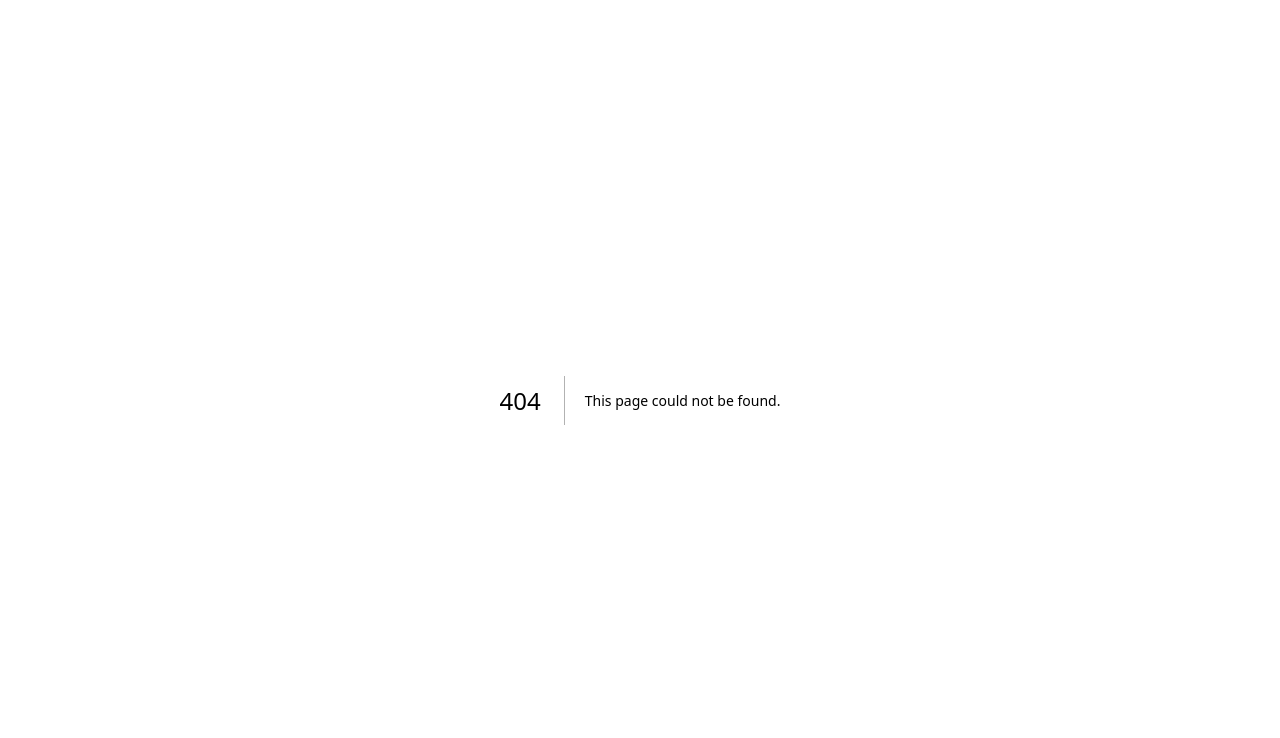
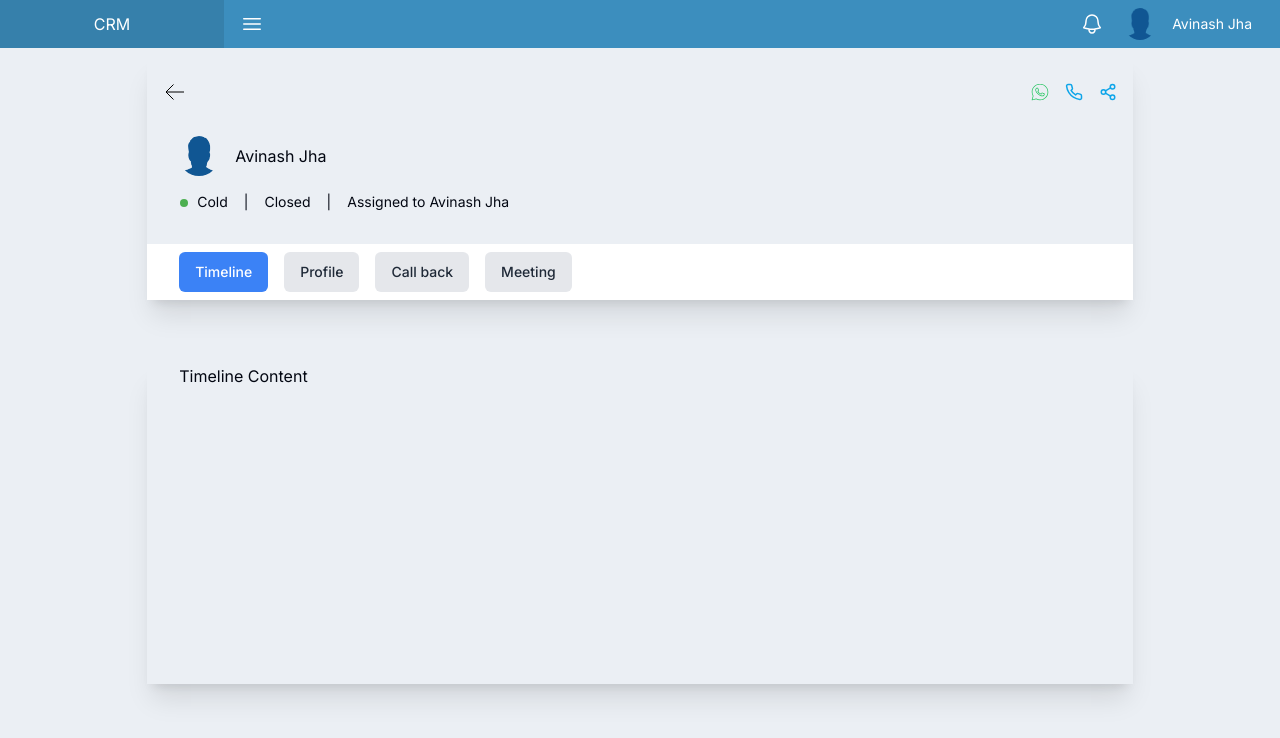
Before and after one commit to Buzxxx/ehe_next, a Next.js app: page /lead/lead-page/1 in a window 1280 px wide. Before the commit this address had no page. Shown: the top 738 px of the page. Built offline with nearby package versions, Linux system fonts and the light colour scheme.

Commit message:
add lead page nav-tabs

```diff
--- a/package.json
+++ b/package.json
@@ -28,6 +28,7 @@
     "lucide-react": "^0.377.0",
     "next": "14.2.3",
     "react": "^18",
+    "react-datepicker": "^7.3.0",
     "react-day-picker": "^8.10.1",
     "react-dom": "^18",
     "react-hook-form": "^7.51.3",
--- /dev/null
+++ b/src/app/(dashboard)/lead/lead-page/[slug]/page.tsx
@@ -0,0 +1,12 @@
+import LeadHeader from "@/components/lead/ui/leadHeader"
+import React from "react"
+
+const LeadPage = () => {
+  return (
+    <>
+      <LeadHeader />
+    </>
+  )
+}
+
+export default LeadPage
--- a/src/app/(dashboard)/lead/page.tsx
+++ b/src/app/(dashboard)/lead/page.tsx
@@ -2,6 +2,8 @@
 
 import Lead from "@/components/lead/feature/lead"
 
+
+
 export default function Home() {
   return <Lead />
 }
--- a/src/components/dashboard/ui/avataar.tsx
+++ b/src/components/dashboard/ui/avataar.tsx
@@ -1,6 +1,6 @@
 import { Avatar, AvatarFallback, AvatarImage } from "@/components/ui/avatar";
 
-const Avataar = ({ className, src }: { className?: string; src: string }) => {
+const Avataar = ({ className, src }: { className?: string; src?: string }) => {
   return (
     <Avatar className={className}>
       <AvatarImage src={src ? src : "./base/profile.webp"} />
--- a/src/components/dashboard/ui/onlineTag.tsx
+++ b/src/components/dashboard/ui/onlineTag.tsx
@@ -1,11 +1,11 @@
-import GreenDot from "@/components/ui/icons/greenDot";
-const OnlineTag = () => {
+import GreenDot from "@/components/ui/icons/greenDot"
+const OnlineTag = ({ text = "Online" }: { text?: "Online" | string }) => {
   return (
-    <div className="flex gap-1 items-center">
+    <span>
       <GreenDot height={10} width={10} />
-      <span className="text-xs">Online</span>
-    </div>
-  );
-};
+      <span className="text-xs pl-2">{text}</span>
+    </span>
+  )
+}
 
-export default OnlineTag;
+export default OnlineTag
--- a/src/components/dashboard/ui/profileTab.tsx
+++ b/src/components/dashboard/ui/profileTab.tsx
@@ -1,28 +1,28 @@
-import { ReactElement } from "react";
-import Avataar from "./avataar";
+import { ReactElement } from "react"
+import Avataar from "./avataar"
 
 interface User {
-  name: string;
-  img: string;
+  name: string
+  img: string
 }
 
 interface ProfileTabProps {
-  user?: User;
-  avatarClass?: string;
-  className?: string;
-  children?: ReactElement | null;
-  profileNameTag?: string;
+  user?: User
+  avatarClass?: string
+  className?: string
+  children?: ReactElement | null
+  profileNameTag?: string
 }
 
 const ProfileTab: React.FC<ProfileTabProps> = ({
   user = { name: "Avinash Jha", img: "/base/profile.webp" },
   avatarClass,
   children,
-  className,
-  profileNameTag
+  className = "", // Default to an empty string
+  profileNameTag,
 }) => {
   return (
-    <div className={`flex items-center justify-around py-2 gap-4 ${className}`}>
+    <div className={`flex items-center py-2 gap-4 ${className}`}>
       <Avataar src={user.img} className={avatarClass} />
       <div className={`flex flex-col gap-1 ${profileNameTag}`}>
         <p>{user.name}</p>
@@ -30,6 +30,6 @@ const ProfileTab: React.FC<ProfileTabProps> = ({
       </div>
     </div>
   )
-};
+}
 
-export default ProfileTab;
+export default ProfileTab
--- /dev/null
+++ b/src/components/lead/ui/leadHeader.tsx
@@ -0,0 +1,94 @@
+"use client"
+import OnlineTag from "@/components/dashboard/ui/onlineTag"
+import ProfileTab from "@/components/dashboard/ui/profileTab"
+import React, { useState } from "react"
+import { Button } from "@/components/ui/button"
+import BackIcon from "@/components/ui/icons/back"
+import { useRouter } from "next/navigation"
+import WhatsAppIcon from "@/components/ui/icons/whatsAppIcon"
+import { Phone, Share2 } from "lucide-react"
+
+const navItems = ["Timeline", "Profile", "Call back", "Meeting"]
+
+const LeadHeader = ({
+  type = "Cold",
+  status = "Closed",
+  assignedTo = "Avinash Jha",
+}: {
+  type?: "Cold" | string
+  status?: "Closed" | string
+  assignedTo?: "Avinash Jha" | string
+}) => {
+  const [activeTab, setActiveTab] = useState(navItems[0]) // Set initial active tab
+    const router = useRouter()  // Initialize useRouter hook
+
+  const renderActiveTabContent = () => {
+    switch (activeTab) {
+      case "Timeline":
+        return <div>Timeline Content</div>
+      case "Profile":
+        return <div>Profile Content</div>
+      case "Call back":
+        return <div>Call back Content</div>
+      case "Meeting":
+        return <div>Meeting Content</div>
+      default:
+        return null
+    }
+  }
+
+  return (
+    <>
+      <section className="w-4/5 mx-auto shadow-xl">
+        <header className="flex py-4 justify-between items-center pr-4">
+          <BackIcon className="p-0 w-6 h-6 font-extrabold" onClick={router.back} />
+
+          <div className="flex items-center gap-4">
+            <Button className=" w-fit h-fit p-0 bg-inherit fill-green-500">
+              <WhatsAppIcon color="green-700" />
+            </Button>
+
+            <Button className=" w-fit h-fit p-0 bg-inherit text-sky-500">
+              <Phone size={18} />
+            </Button>
+
+            <Button className=" w-fit h-fit p-0 bg-inherit text-sky-500">
+              <Share2 size={18} />
+            </Button>
+          </div>
+        </header>
+
+        <ProfileTab className="justify-start ml-8" />
+        <div className="flex gap-4 text-sm mt-2 text-center px-8">
+          <p className="inline">
+            <OnlineTag text="" />
+            {type}
+          </p>{" "}
+          |<p>{status}</p> |<p>Assigned to {assignedTo}</p>
+        </div>
+
+        <nav className="py-2 px-8 mt-8 flex items-center justify-start gap-4 bg-white ">
+          {navItems.map((item) => (
+            <Button
+              key={item}
+              className={
+                activeTab === item
+                  ? "bg-blue-500 text-white"
+                  : "bg-gray-200 text-gray-800"
+              }
+              onClick={() => setActiveTab(item)}
+            >
+              {item}
+            </Button>
+          ))}
+        </nav>
+      </section>
+
+      <section className="mt-16 px-8 w-4/5 mx-auto shadow-xl min-h-80 min-w-80">
+        {renderActiveTabContent()}
+      </section>
+    </>
+  )
+}
+
+export default LeadHeader
--- a/src/components/ui/icons/whatsAppIcon.tsx
+++ b/src/components/ui/icons/whatsAppIcon.tsx
@@ -1,4 +1,4 @@
-const WhatsAppIcon = ({ className }: { className?: string }) => {
+const WhatsAppIcon = ({ className, color= '#FFFFFF' }: { className?: string, color?: string }) => {
   return (
     <svg
       xmlns="http://www.w3.org/2000/svg"
@@ -9,7 +9,7 @@ const WhatsAppIcon = ({ className }: { className?: string }) => {
       viewBox="0,0,256,256"
     >
       <g
-        fill="#ffffff"
+        fill={color}
         fillRule="nonzero"
         stroke="none"
         strokeWidth="1"
```
Also changed, not shown: 1 other file (tests, documents, lock files or other folders).
